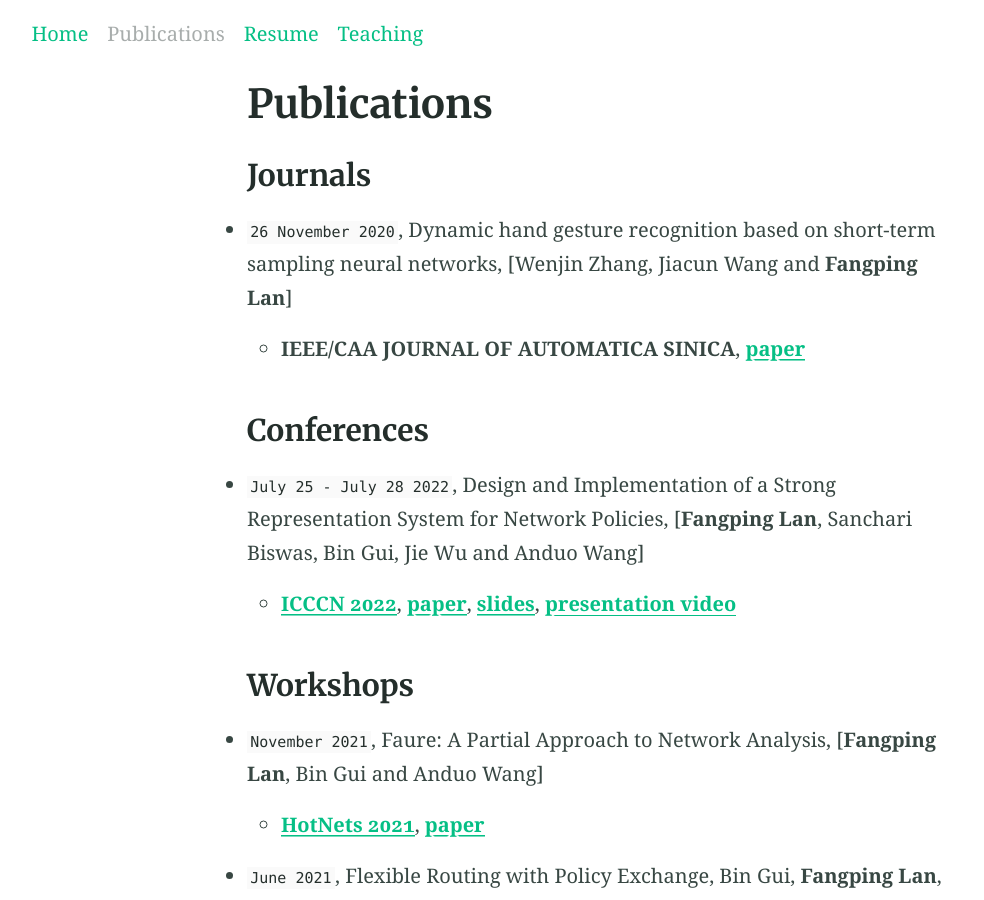
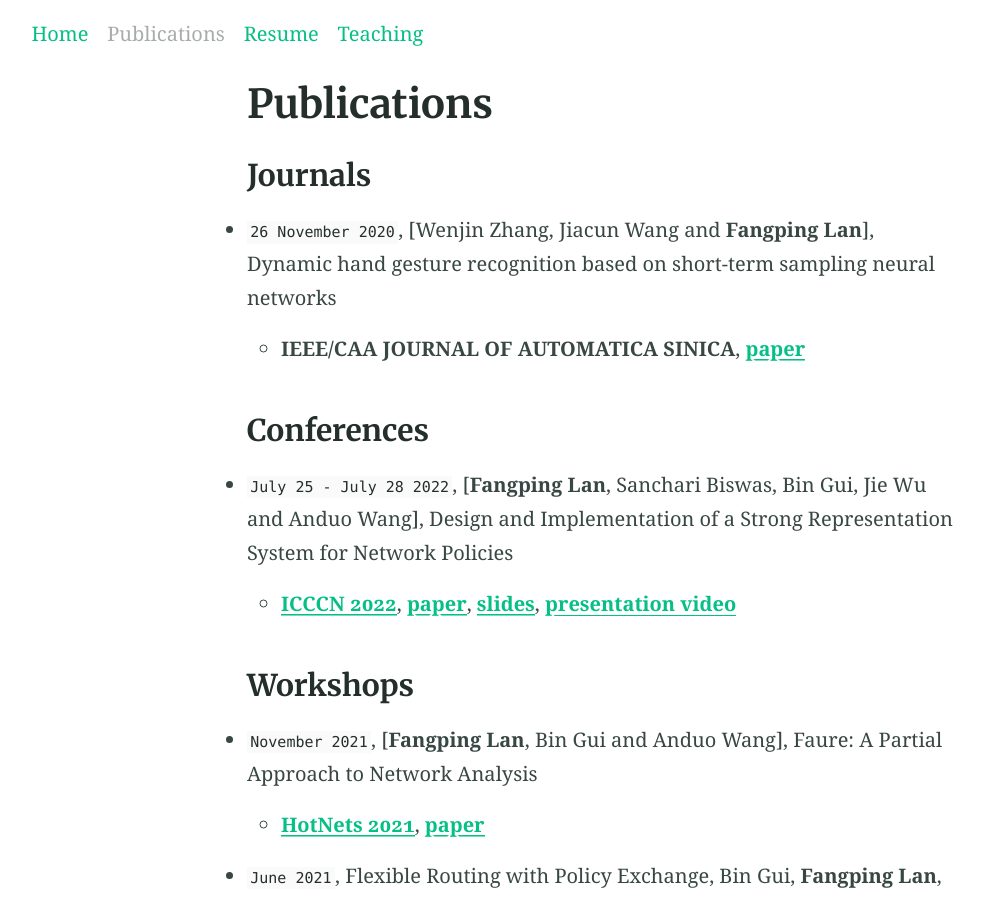
Before and after one commit to lanfangping/lanfangping.github.io, a Jekyll site: the page built from publications.md, in a window 1280 px wide and 900 px high. Shown: the whole window, without its empty margins (36-1020 px from the left). Built offline with Jekyll 4.4.1, drawn with Linux system fonts in a browser that asks for light colours.

```diff
--- a/publications.md
+++ b/publications.md
@@ -8,14 +8,14 @@ aside: False
 ---
 ### Journals
 
-- `26 November 2020`, Dynamic hand gesture recognition based on short-term sampling neural networks, [Wenjin Zhang, Jiacun Wang and **Fangping Lan**]
+- `26 November 2020`, [Wenjin Zhang, Jiacun Wang and **Fangping Lan**], Dynamic hand gesture recognition based on short-term sampling neural networks
 
   - **IEEE/CAA JOURNAL OF AUTOMATICA SINICA**,
   [**paper**](https://ieeexplore.ieee.org/document/9272702)
 
 ### Conferences
 
-- `July 25 - July 28 2022`, Design and Implementation of a Strong Representation System for Network Policies, [**Fangping Lan**, Sanchari Biswas, Bin Gui, Jie Wu and Anduo Wang]
+- `July 25 - July 28 2022`, [**Fangping Lan**, Sanchari Biswas, Bin Gui, Jie Wu and Anduo Wang], Design and Implementation of a Strong Representation System for Network Policies
 
   - [**ICCCN 2022**](http://www.icccn.org/),
   [**paper**](https://ieeexplore.ieee.org/document/9868871),
@@ -25,7 +25,7 @@ aside: False
 
 
 ### Workshops
-- `November 2021`, Faure: A Partial Approach to Network Analysis, [**Fangping Lan**, Bin Gui and Anduo Wang]
+- `November 2021`, [**Fangping Lan**, Bin Gui and Anduo Wang], Faure: A Partial Approach to Network Analysis
 
   - [**HotNets 2021**](https://conferences.sigcomm.org/hotnets/2021/),
   [**paper**](http://anduowang.github.io/docs/faure.pdf)
```
